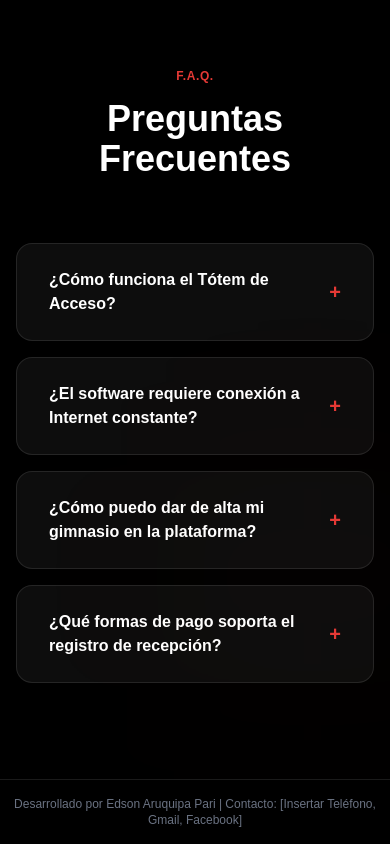
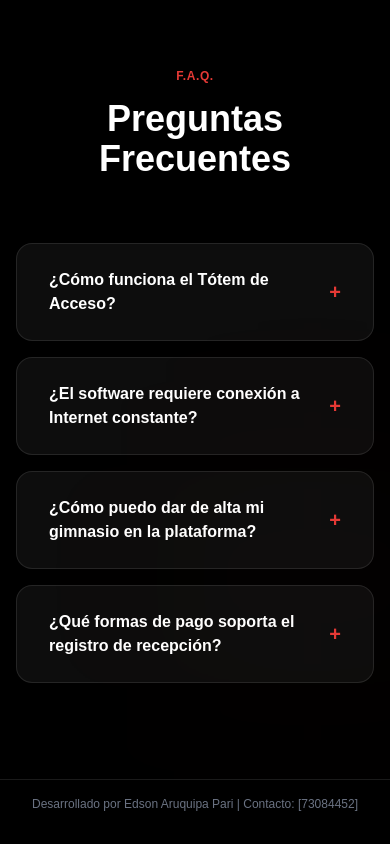
Before and after one commit to EdsonAP1/Gympross, a React (Vite) app in the folder gympross-frontend/: page / in a window 390 px wide. Shown: the part 3639-4483 px from the top of the page. Built offline with nearby package versions, Linux system fonts and the light colour scheme; no server answers.

Commit message:
chore: update footer and hero with custom developer whatsapp link and phone number

```diff
--- a/gympross-frontend/src/componentes/Footer.tsx
+++ b/gympross-frontend/src/componentes/Footer.tsx
@@ -2,7 +2,7 @@ const Footer = () => {
   return (
     <footer className="w-full bg-black/80 backdrop-blur-md border-t border-white/10 py-4 mt-auto relative z-50 text-center text-xs text-gray-500">
       <p>
-        Desarrollado por Edson Aruquipa Pari | Contacto: [Insertar Teléfono, Gmail, Facebook]
+        Desarrollado por Edson Aruquipa Pari | Contacto: [73084452]
       </p>
     </footer>
   );
--- a/gympross-frontend/src/componentes/Hero.tsx
+++ b/gympross-frontend/src/componentes/Hero.tsx
@@ -17,7 +17,7 @@ const Hero = () => {
         <div className="flex flex-wrap items-center gap-6 mb-12">
           {/* Enlace de WhatsApp para Adquirir Software */}
           <a
-            href="https://wa.me/59170000000?text=Hola%20GymPross%2C%20estoy%20interesado%20en%20adquirir%20el%20software%20de%20gesti%C3%B3n%20para%20mi%20gimnasio."
+            href="https://api.whatsapp.com/qr/JDXS7KRAPDO7D1?autoload=1&app_absent=0"
             target="_blank"
             rel="noopener noreferrer"
             className="border border-white/30 bg-transparent hover:bg-white/5 text-white px-8 py-3 rounded-full font-semibold transition-all duration-300 hover:border-brand-red hover:text-brand-red cursor-pointer text-center"
```
